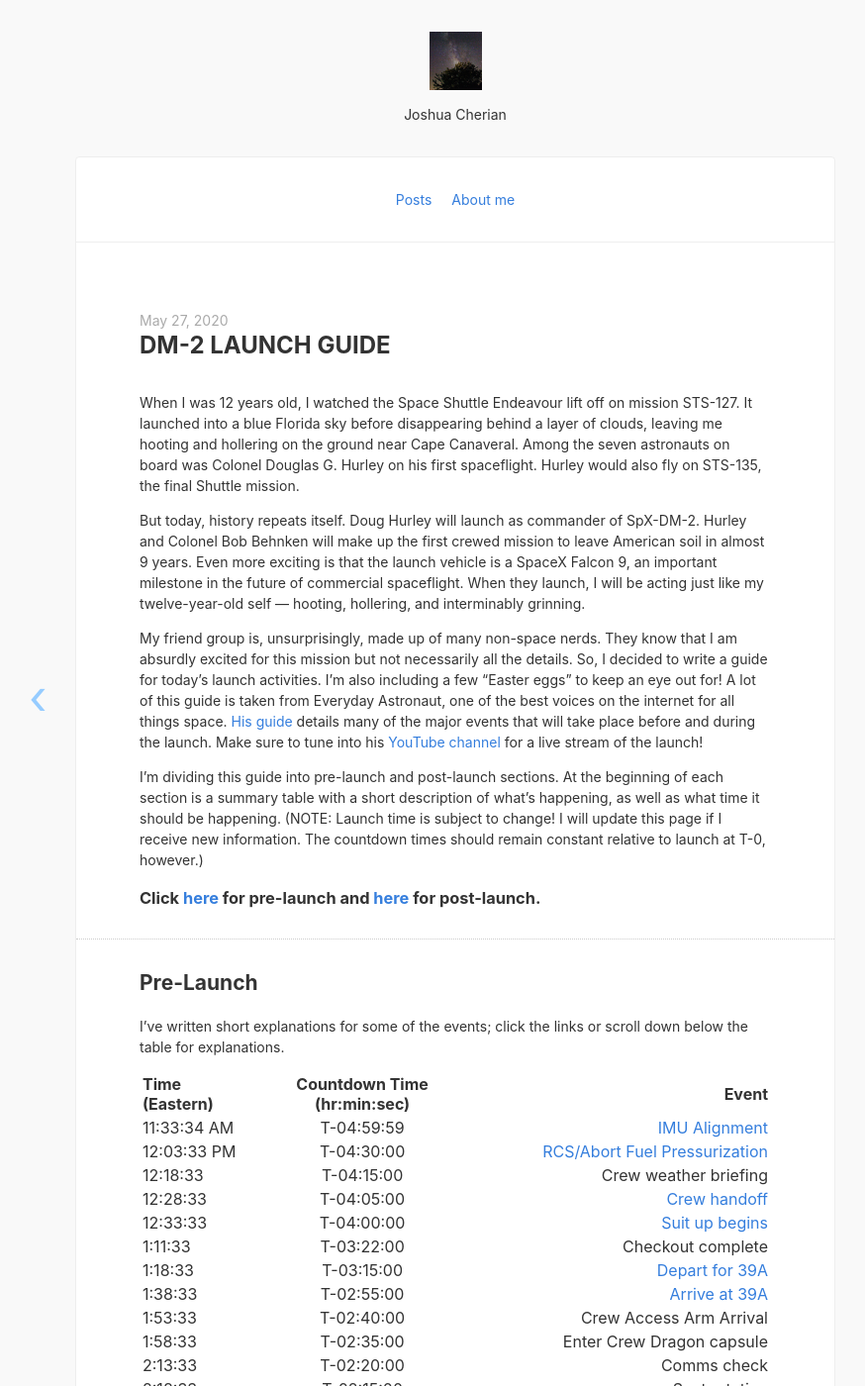
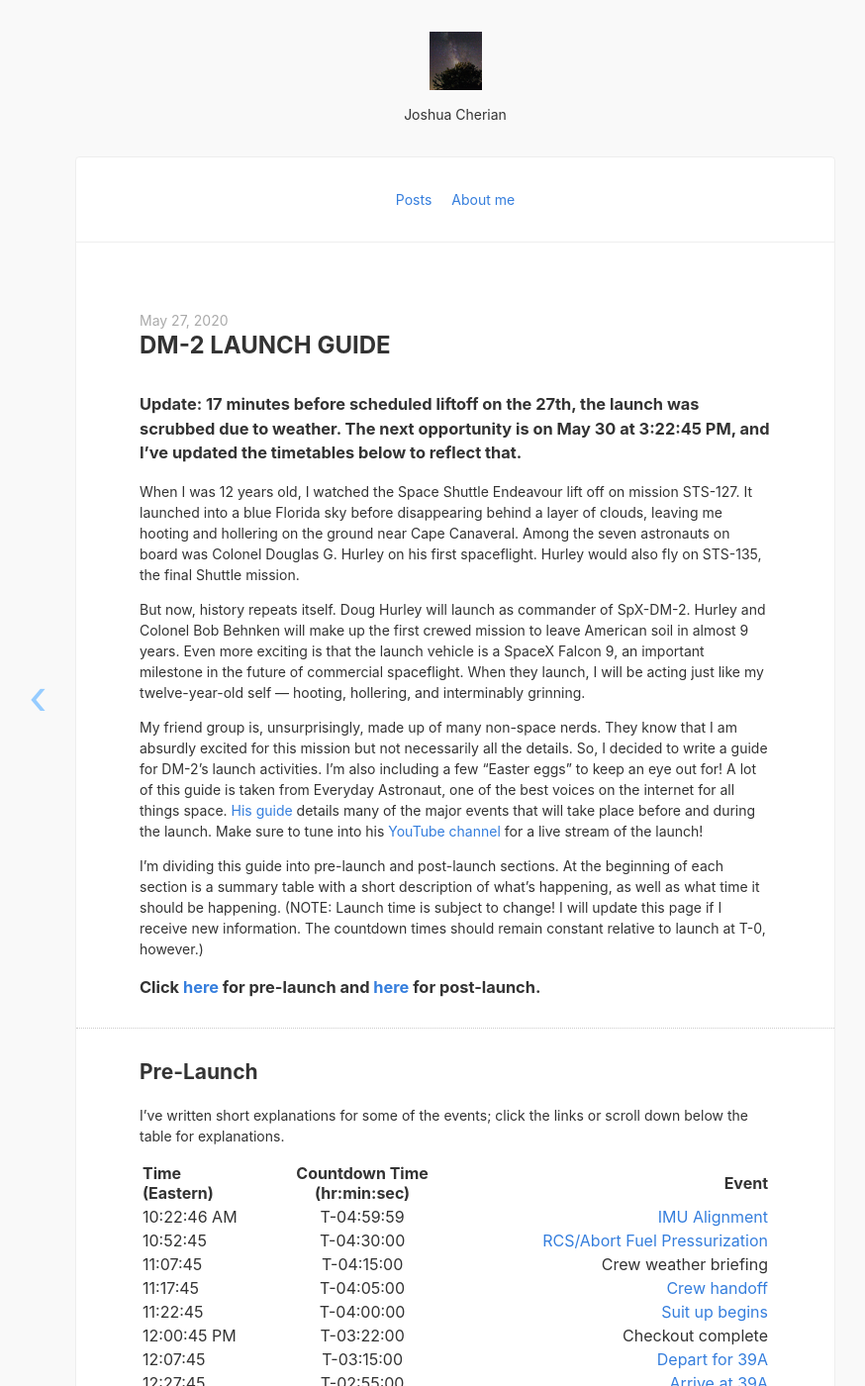
Before and after one commit to joshuacherian/joshuacherian.github.io, a Jekyll site: the page built from _posts/2020-05-27-DM-2-Launch-Guide.md, in a window 1280 px wide and 1400 px high. Shown: the whole window at 99% size, without its empty margins (180-1054 px from the left). Built offline with Jekyll 4.4.1, drawn with Linux system fonts in a browser that asks for light colours; nearby versions of some CDN libraries; some of the changed text lies outside the part shown.

Commit message:
DM-2 Launch Guide scrub updates

```diff
--- a/_posts/2020-05-27-DM-2-Launch-Guide.md
+++ b/_posts/2020-05-27-DM-2-Launch-Guide.md
@@ -2,12 +2,13 @@
 title: DM-2 Launch Guide
 date: 2020-05-27 00:07:45
 ---
+### Update: 17 minutes before scheduled liftoff on the 27th, the launch was scrubbed due to weather. The next opportunity is on May 30 at 3:22:45 PM, and I've updated the timetables below to reflect that.
 
 When I was 12 years old, I watched the Space Shuttle Endeavour lift off on mission STS-127. It launched into a blue Florida sky before disappearing behind a layer of clouds, leaving me hooting and hollering on the ground near Cape Canaveral. Among the seven astronauts on board was Colonel Douglas G. Hurley on his first spaceflight. Hurley would also fly on STS-135, the final Shuttle mission.
 
-But today, history repeats itself. Doug Hurley will launch as commander of SpX-DM-2. Hurley and Colonel Bob Behnken will make up the first crewed mission to leave American soil in almost 9 years. Even more exciting is that the launch vehicle is a SpaceX Falcon 9, an important milestone in the future of commercial spaceflight. When they launch, I will be acting just like my twelve-year-old self — hooting, hollering, and interminably grinning.
+But now, history repeats itself. Doug Hurley will launch as commander of SpX-DM-2. Hurley and Colonel Bob Behnken will make up the first crewed mission to leave American soil in almost 9 years. Even more exciting is that the launch vehicle is a SpaceX Falcon 9, an important milestone in the future of commercial spaceflight. When they launch, I will be acting just like my twelve-year-old self — hooting, hollering, and interminably grinning.
 
-My friend group is, unsurprisingly, made up of many non-space nerds. They know that I am absurdly excited for this mission but not necessarily all the details. So, I decided to write a guide for today's launch activities. I'm also including a few "Easter eggs" to keep an eye out for! A lot of this guide is taken from Everyday Astronaut, one of the best voices on the internet for all things space. [His guide](https://everydayastronaut.com/crew-dragon-timeline/) details many of the major events that will take place before and during the launch. Make sure to tune into his [YouTube channel](https://www.youtube.com/channel/UC6uKrU_WqJ1R2HMTY3LIx5Q) for a live stream of the launch!
+My friend group is, unsurprisingly, made up of many non-space nerds. They know that I am absurdly excited for this mission but not necessarily all the details. So, I decided to write a guide for DM-2's launch activities. I'm also including a few "Easter eggs" to keep an eye out for! A lot of this guide is taken from Everyday Astronaut, one of the best voices on the internet for all things space. [His guide](https://everydayastronaut.com/crew-dragon-timeline/) details many of the major events that will take place before and during the launch. Make sure to tune into his [YouTube channel](https://www.youtube.com/channel/UC6uKrU_WqJ1R2HMTY3LIx5Q) for a live stream of the launch!
 
 I'm dividing this guide into pre-launch and post-launch sections. At the beginning of each section is a summary table with a short description of what's happening, as well as what time it should be happening. (NOTE: Launch time is subject to change! I will update this page if I receive new information. The countdown times should remain constant relative to launch at T-0, however.)
 
@@ -21,32 +22,32 @@
 
 | Time (Eastern) | Countdown Time (hr:min:sec) | Event                                                                                                     |
 |:---------------|:---------------------------:|----------------------------------------------------------------------------------------------------------:|
-| 11:33:34 AM    | T-04:59:59                  | [IMU Alignment](#imu-alignment-t-045959)                                                                  |
-| 12:03:33 PM    | T-04:30:00                  | [RCS/Abort Fuel Pressurization](#rcsabort-motors-fuel-pressurization-t-043030)                            |
-| 12:18:33       | T-04:15:00                  | Crew weather briefing                                                                                     |
-| 12:28:33       | T-04:05:00                  | [Crew handoff](#crew-handoff-t-040500)                                                                    |
-| 12:33:33       | T-04:00:00                  | [Suit up begins](#suit-up-t-040000)                                                                       |
-| 1:11:33        | T-03:22:00                  | Checkout complete                                                                                         |
-| 1:18:33        | T-03:15:00                  | [Depart for 39A](#depart-for-39a-t-031500)                                                                |
-| 1:38:33        | T-02:55:00                  | [Arrive at 39A](#arrive-at-39a-t-031500)                                                                  |
-| 1:53:33        | T-02:40:00                  | Crew Access Arm Arrival                                                                                   |
-| 1:58:33        | T-02:35:00                  | Enter Crew Dragon capsule                                                                                 |
-| 2:13:33        | T-02:20:00                  | Comms check                                                                                               |
-| 2:18:33        | T-02:15:00                  | Seat rotation                                                                                             |
-| 2:19:33        | T-02:14:00                  | Suit check                                                                                                |
-| 2:38:33        | T-01:55:00                  | Hatch closes/ground support leaves                                                            |
-| 3:23:33        | T-01:10:00                  | [ISS ephemera upload](#iss-ephemera-upload-t-011000)                                                      |
-| 3:48:33        | T-00:45:00                  | [Pre-fuel go/no-go poll](#pre-fuel-gono-go-poll-t-004500)                                                 |
-| 3:51:33        | T-00:42:00                  | Crew Access Arm retracts                                                                                  |
-| 3:56:33        | T-00:37:00                  | [Launch abort system armed](#launch-abort-system-armed-t-003700)                                          |
-| 3:58:33        | T-00:35:00                  | [RP-1 (1st/2nd) and LOx (1st) loading begins](#rp-1-1st2nd-and-lox-1st-loading-begins-t-003700)           |
-| 4:17:33        | T-00:16:00                  | LOx (2nd) loading begins                                                                                  |
-| 4:26:33        | T-00:07:00                  | [Engine chill begins](#engine-chill-begins-t-000700)                                                      |
-| 4:28:33        | T-00:05:00                  | Crew Dragon transitions to internal power                                                                 |
-| 4:32:33        | T-00:01:00                  | [Pre-launch checks/prop tanks pressurized](#pre-launch-checksprop-tank-pressurizationt-000100) |
-| 4:32:49        | T-00:00:45                  | Flight Director verifies "GO" for launch                                                                  |
-| 4:33:30        | T-00:00:03                  | [Ignition sequence start](#ignition-sequence-start-t-000003)                                              |
-| 4:33:33        | T-00:00:00                  | LIFTOFF!                                                                                                  |
+| 10:22:46 AM    | T-04:59:59                  | [IMU Alignment](#imu-alignment-t-045959)                                                                  |
+| 10:52:45       | T-04:30:00                  | [RCS/Abort Fuel Pressurization](#rcsabort-motors-fuel-pressurization-t-043030)                            |
+| 11:07:45       | T-04:15:00                  | Crew weather briefing                                                                                     |
+| 11:17:45       | T-04:05:00                  | [Crew handoff](#crew-handoff-t-040500)                                                                    |
+| 11:22:45       | T-04:00:00                  | [Suit up begins](#suit-up-t-040000)                                                                       |
+| 12:00:45 PM    | T-03:22:00                  | Checkout complete                                                                                         |
+| 12:07:45       | T-03:15:00                  | [Depart for 39A](#depart-for-39a-t-031500)                                                                |
+| 12:27:45       | T-02:55:00                  | [Arrive at 39A](#arrive-at-39a-t-031500)                                                                  |
+| 12:42:45       | T-02:40:00                  | Crew Access Arm Arrival                                                                                   |
+| 12:47:45       | T-02:35:00                  | Enter Crew Dragon capsule                                                                                 |
+| 1:02:45        | T-02:20:00                  | Comms check                                                                                               |
+| 1:07:45        | T-02:15:00                  | Seat rotation                                                                                             |
+| 1:08:45        | T-02:14:00                  | Suit check                                                                                                |
+| 1:27:45        | T-01:55:00                  | Hatch closes/ground support leaves                                                            |
+| 2:12:45        | T-01:10:00                  | [ISS ephemera upload](#iss-ephemera-upload-t-011000)                                                      |
+| 2:37:45        | T-00:45:00                  | [Pre-fuel go/no-go poll](#pre-fuel-gono-go-poll-t-004500)                                                 |
+| 2:40:45        | T-00:42:00                  | Crew Access Arm retracts                                                                                  |
+| 2:45:45        | T-00:37:00                  | [Launch abort system armed](#launch-abort-system-armed-t-003700)                                          |
+| 2:47:45        | T-00:35:00                  | [RP-1 (1st/2nd) and LOx (1st) loading begins](#rp-1-1st2nd-and-lox-1st-loading-begins-t-003700)           |
+| 3:06:45        | T-00:16:00                  | LOx (2nd) loading begins                                                                                  |
+| 3:15:45        | T-00:07:00                  | [Engine chill begins](#engine-chill-begins-t-000700)                                                      |
+| 3:17:45        | T-00:05:00                  | Crew Dragon transitions to internal power                                                                 |
+| 3:21:45        | T-00:01:00                  | [Pre-launch checks/prop tanks pressurized](#pre-launch-checksprop-tank-pressurizationt-000100) |
+| 3:22:01        | T-00:00:45                  | Flight Director verifies "GO" for launch                                                                  |
+| 3:22:42        | T-00:00:03                  | [Ignition sequence start](#ignition-sequence-start-t-000003)                                              |
+| 3:22:45        | T-00:00:00                  | LIFTOFF!                                                                                                  |
 
 ### IMU Alignment (T-04:59:59)
 The inertial measurement unit, or IMU, is a device that tells the spacecraft where it is, which way it's pointing, and where it's headed. Think of it like a GPS for rockets. For redundancy, there will be more than one IMU onboard. It's important that these are functioning; a Russian Proton rocket once had three angular velocity sensors installed UPSIDE DOWN. As you can imagine, [it did not turn out well](https://youtu.be/WlQH3MHhm0Y?t=1169).
@@ -108,16 +109,16 @@
 
 | Time (Eastern)          | Countdown Time (hr:min:sec) | Event                                                                     |
 |:------------------------|:---------------------------:|--------------------------------------------------------------------------:|
-| 4:34:31                 | T+00:00:58                  | [Max Q](#max-q-t000058)                                                   |
-| 4:34:03                 | T+00:02:30                  | [MECO](#meco-t000230)                                                     |
-| 4:36:07                 | T+00:02:34                  | Stage separation                                                          |
-| 4:36:09                 | T+00:02:36                  | 2nd stage startup                                                         |
-| 4:40:45                 | T+00:07:12                  | [1st stage reentry burn](#1st-stage-reentry-burn-t000712)                 |
-| 4:42:16                 | T+00:08:43                  | SECO                                                                      |
-| 4:42:18                 | T+00:08:45                  | [1st stage landing burn begins](#arrive-at-39a-t-031500)                  |
-| 4:42:42                 | T+00:09:09                  | 1st stage lands                                                           |
-| 4:45:33                 | T+00:12:00                  | [2nd stage separation](#2nd-stage-separation-t001200)                     |
-| ~10:30 AM (5/28)        | ~T+18:00:00                 | ISS Docking                                                               |
+| 3:23:43                 | T+00:00:58                  | [Max Q](#max-q-t000058)                                                   |
+| 3:23:15                 | T+00:02:30                  | [MECO](#meco-t000230)                                                     |
+| 3:25:19                 | T+00:02:34                  | Stage separation                                                          |
+| 3:25:21                 | T+00:02:36                  | 2nd stage startup                                                         |
+| 3:29:57                 | T+00:07:12                  | [1st stage reentry burn](#1st-stage-reentry-burn-t000712)                 |
+| 3:31:28                 | T+00:08:43                  | SECO                                                                      |
+| 3:31:30                 | T+00:08:45                  | [1st stage landing burn begins](#arrive-at-39a-t-031500)                  |
+| 3:31:54                 | T+00:09:09                  | 1st stage lands                                                           |
+| 3:34:45                 | T+00:12:00                  | [2nd stage separation](#2nd-stage-separation-t001200)                     |
+| ~9:30 AM (5/31)         | ~T+18:00:00                 | ISS Docking                                                               |
 
 ### Max Q (T+00:00:58)
 There are two major forces acting on the rocket as it rises: the force of the engines pushing it up and the force of the atmosphere pushing it down. This combination is called "dynamic pressure", associated with the variable "q". Max Q is when dynamic pressure is at its greatest on the rocket. There haven't been any major failures at max q in recent history, but this is still an important milestone. The graph below is an example of how dynamic pressure changes as a rocket ascends (this was originally done for a homework assignment).
```
